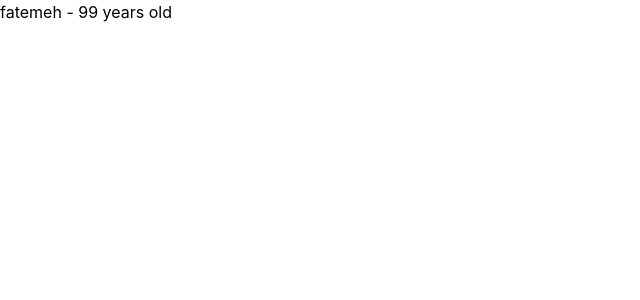
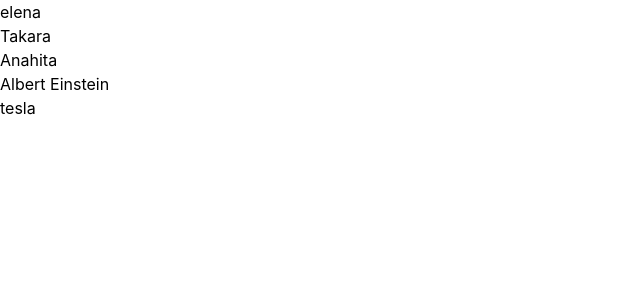
Before and after one commit to masoomeh-gozali/my-react-app, a React (Vite) app: page / in a window 1280 px wide. Shown: the top 300 px of the page, without its empty margins (0-640 px from the left). Built offline with nearby package versions, Linux system fonts and the light colour scheme.

Commit message:
exercise 3 completed

```diff
--- a/src/App.jsx
+++ b/src/App.jsx
@@ -7,8 +7,8 @@ export default function App() {
   return (
     <>
     {/* <TamrinOne/>  */}
-    <TamrinTwo/>
-    {/* <TamrinThree/>  */}
+    {/* <TamrinTwo/>   */}
+    <TamrinThree/>
 
     </>
   );
```
